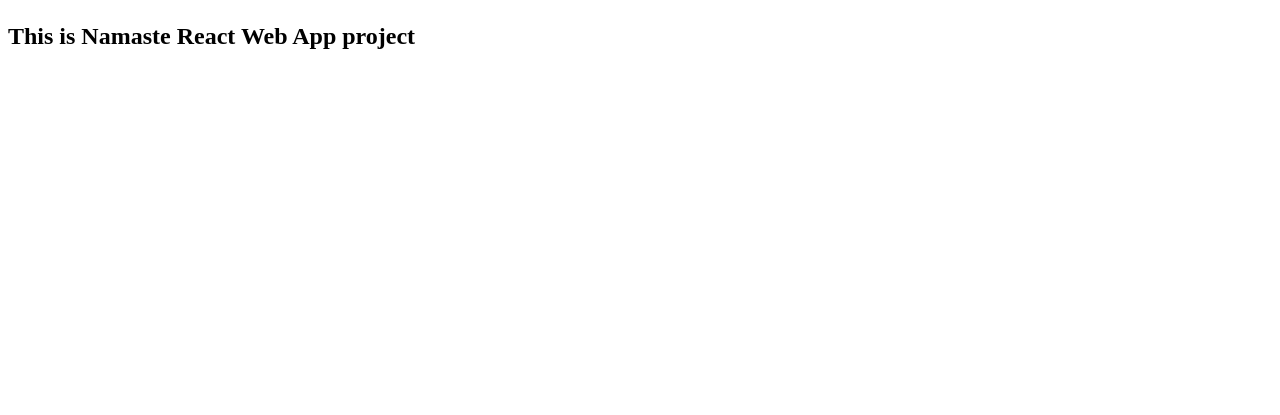
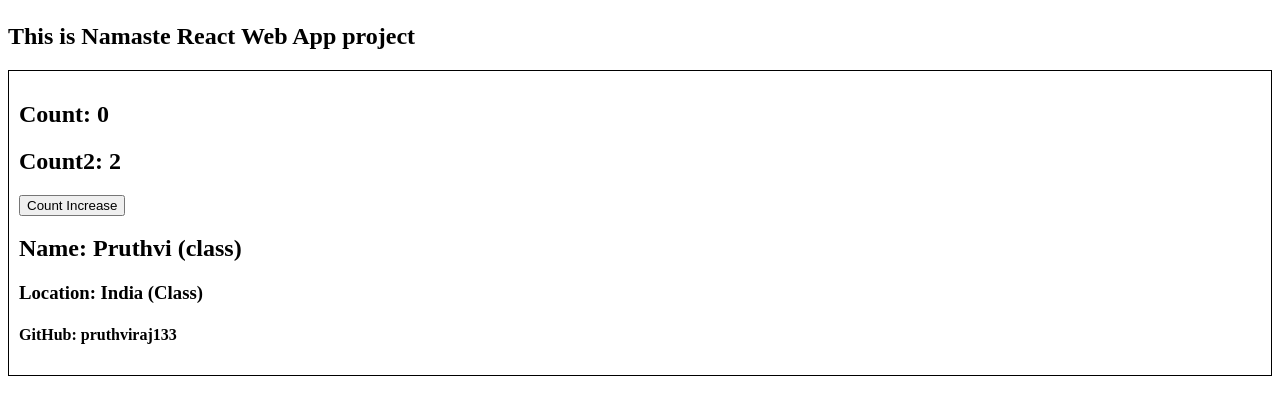
Before and after one commit to pruthviraj133/namaste-react, a React (Vite) app: page /about in a window 1280 px wide. Shown: the part 221-636 px from the top of the page. Built offline with nearby package versions, Linux system fonts and the light colour scheme.

Commit message:
ep8 p1-3

```diff
--- a/index.css
+++ b/index.css
@@ -76,3 +76,8 @@
 .filter {
     display: flex;
 }
+
+.user-card {
+    padding: 10px;
+    border: 1px solid black;
+}
--- a/interviewQ-practice.js
+++ /dev/null
@@ -1,4 +0,0 @@
-console.log({}+[]);
-console.log([]+{});
-
-console.log({})
--- a/src/components/About.js
+++ b/src/components/About.js
@@ -1,8 +1,13 @@
+
+import UserClass from "./UserClass";
+
 const About = () => {
     return (
         <div>
             <h1>About</h1>
             <h2>This is Namaste React Web App project</h2>
+
+            <UserClass name={"Pruthvi (class)"} location={"India (Class)"} />
         </div>
     );
 };
--- /dev/null
+++ b/src/components/UserClass.js
@@ -0,0 +1,34 @@
+import React from "react";
+
+class UserClass extends React.Component {
+    constructor(props){
+        super(props);
+
+        this.state = {
+            count: 0,
+            count2: 2,
+        }
+
+    }
+
+    render () {
+        const {name, location} = this.props;
+        const {count, count2} = this.state;
+        return (
+            <div className="user-card">
+                <h2>Count: {count}</h2>
+                <h2>Count2: {count2}</h2>
+                <button onClick={()=> {
+                    this.setState ({
+                        count: this.state.count + 1,
+                    })
+                }}>Count Increase</button>
+                <h2>Name: {name} </h2>
+                <h3>Location: {location} </h3>
+                <h4>GitHub: pruthviraj133</h4>
+            </div>
+        );
+    }
+}
+
+export default UserClass;
```
Also changed, not shown: src/components/User.js (added, +18 -0 lines).
